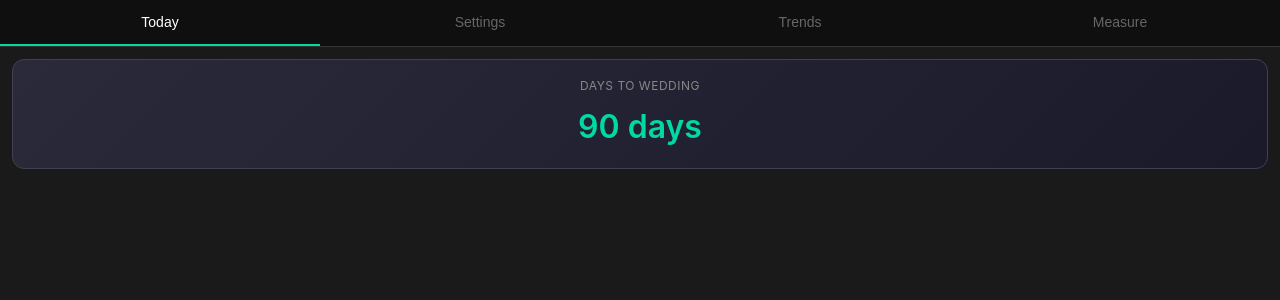
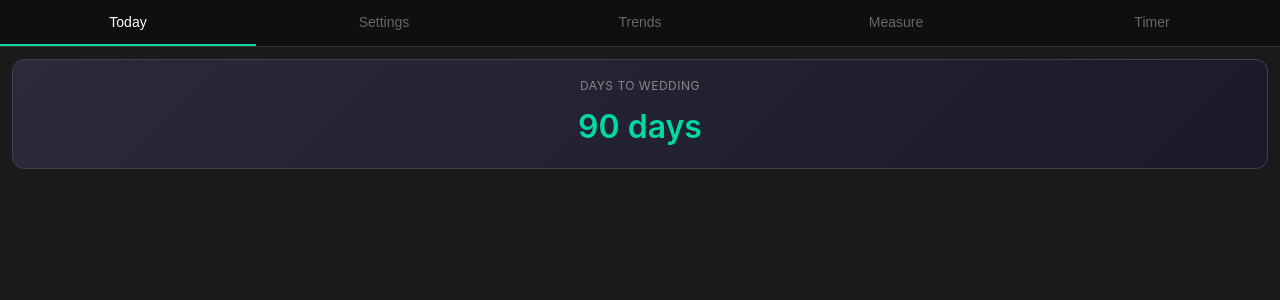
Before and after one commit to shobhitc1/wedding-fit-tracker, a React (Vite) app: page / in a window 1280 px wide. Shown: the top 300 px of the page. Built offline with nearby package versions, Linux system fonts and the light colour scheme.

Commit message:
Update App.jsx

```diff
--- a/src/App.jsx
+++ b/src/App.jsx
@@ -4,6 +4,7 @@ import TodayLog from './pages/TodayLog'
 import Settings from './pages/Settings'
 import Comparison from './pages/Comparison'
 import Measurements from './pages/Measurements'
+import Timer from './pages/Timer'
 import './App.css'
 
 export default function App() {
@@ -13,7 +14,6 @@ export default function App() {
   const [measurements, setMeasurements] = useState([])
   const [loading, setLoading] = useState(true)
 
-  // Load data from Dexie on mount
   useEffect(() => {
     const loadData = async () => {
       const exercisesData = await db.exercises.toArray()
@@ -35,7 +35,6 @@ export default function App() {
     loadData()
   }, [])
 
-  // Refresh logs when they change (triggered by TodayLog onSave)
   const refreshLogs = async () => {
     const logsData = await db.logs.toArray()
     setLogs(logsData)
@@ -93,6 +92,12 @@ export default function App() {
         >
           Measure
         </button>
+        <button
+          className={`tab-button ${activeTab === 'timer' ? 'active' : ''}`}
+          onClick={() => setActiveTab('timer')}
+        >
+          Timer
+        </button>
       </div>
 
       <div className="tab-content">
@@ -100,6 +105,7 @@ export default function App() {
         {activeTab === 'settings' && <Settings exercises={exercises} onUpdate={handleExercisesUpdate} />}
         {activeTab === 'trends' && <Comparison logs={logs} exercises={exercises} onLogsChange={refreshLogs} />}
         {activeTab === 'measurements' && <Measurements measurements={measurements} onSave={handleMeasurementSave} />}
+        {activeTab === 'timer' && <Timer />}
       </div>
     </div>
   )
```
